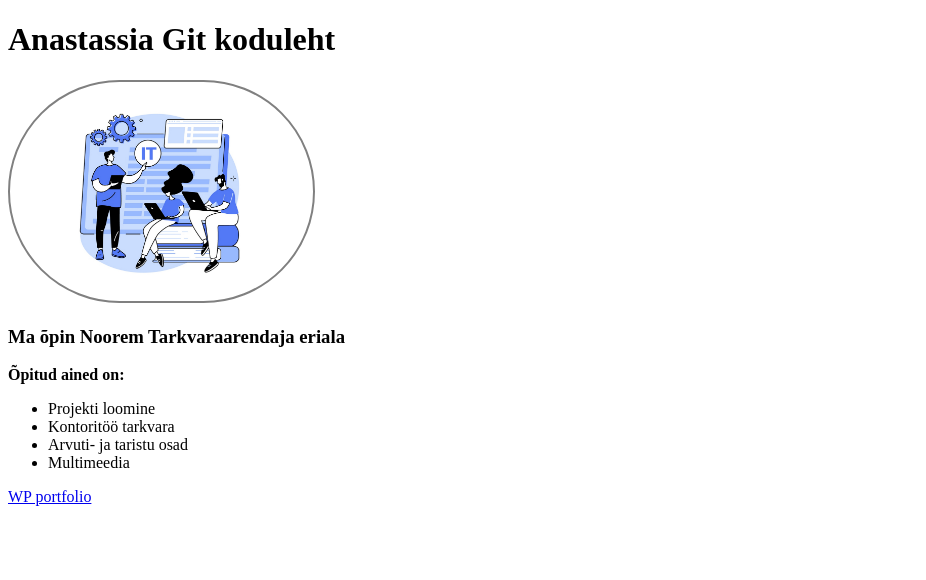
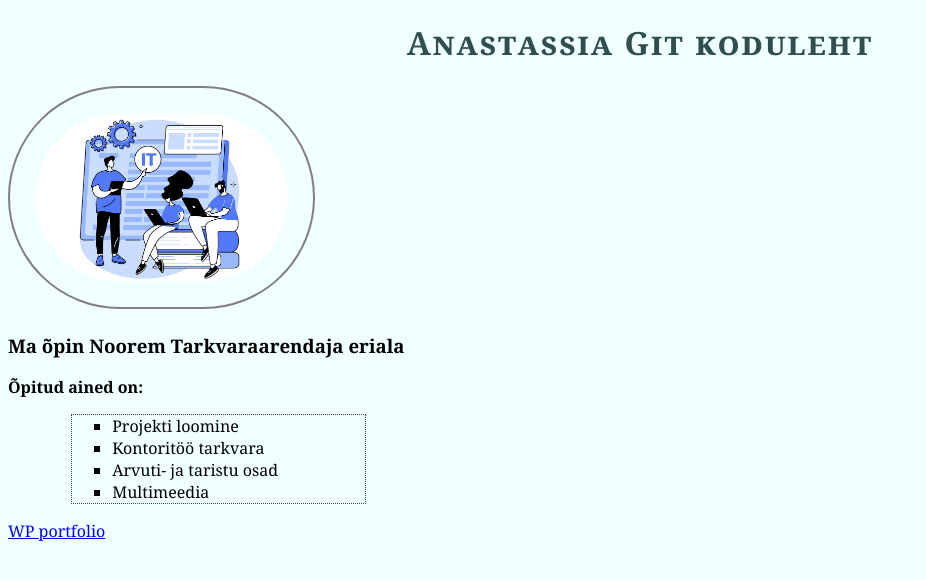
Before and after one commit to AnastassiaKostjuk/AnastassiaWebStorm, a plain HTML site: page index.html in a window 1280 px wide. Shown: the whole page, without its empty margins (0-926 px from the left). Drawn offline with Linux system fonts and the light colour scheme.

Commit message:
css fail modified

```diff
--- a/minuStyle.css
+++ b/minuStyle.css
@@ -4,3 +4,20 @@ img{
     width: 20%;
     padding: 2%;
 }
+h1{
+    font-family: Georgia, Times, serif;
+    letter-spacing: 2px;
+    font-variant: small-caps;
+    color: darkslategrey;
+    text-align: center;
+}
+body{
+    font-family: Georgia, Times, serif;
+    background-color: azure;
+}
+ul{
+    list-style-type: square;
+    margin-left: 5%;
+    border: 1pt dotted darkslategrey;
+    width: 20%;
+}
```
